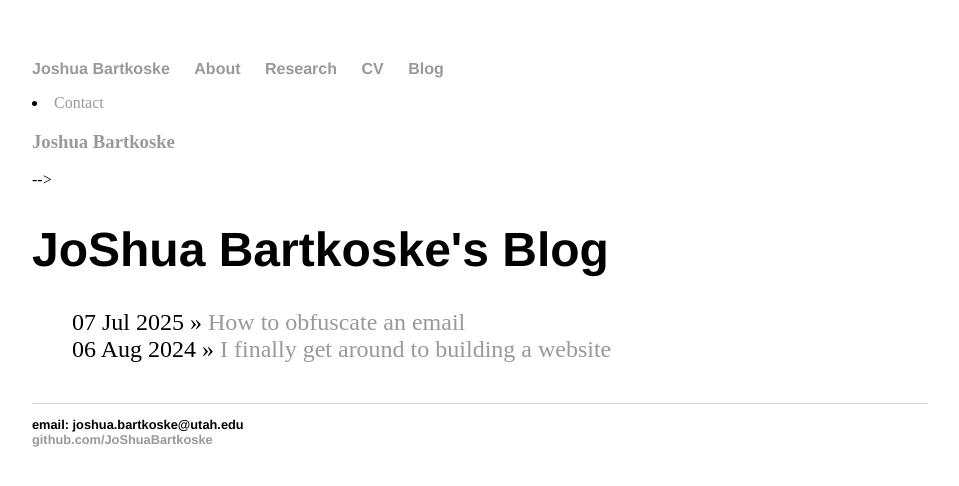
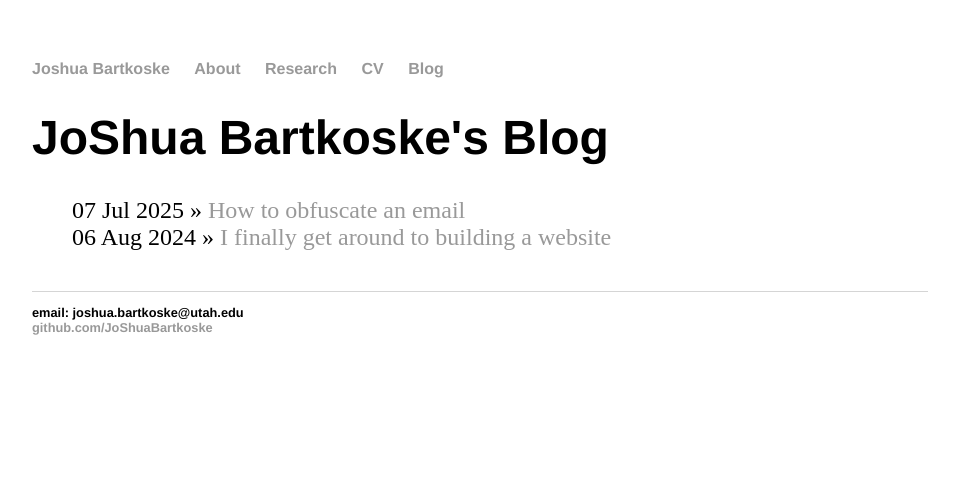
Before and after one commit to JoShuaBartkoske/JoShuaBartkoske.github.io, a Jekyll site: the page built from blog/index.html, in a window 1280 px wide. Shown: the top 486 px of the page, without its empty margins (160-1119 px from the left). Built offline with Jekyll 4.4.1, drawn with Linux system fonts in a browser that asks for light colours; comment, search, counter and statistics services are not loaded; some of the changed lines change nothing that is shown.

Commit message:
correct commenting out for liquid not html

```diff
--- a/_layouts/default.html
+++ b/_layouts/default.html
@@ -17,8 +17,9 @@
 	    		</ul>
 			</nav>
 			<div class="container">
-
-				<!-- {% include header.html %} -->
+				{% comment %}
+					{% include header.html %}
+				{% endcomment %}
 
 			{{ content }}
 
```
